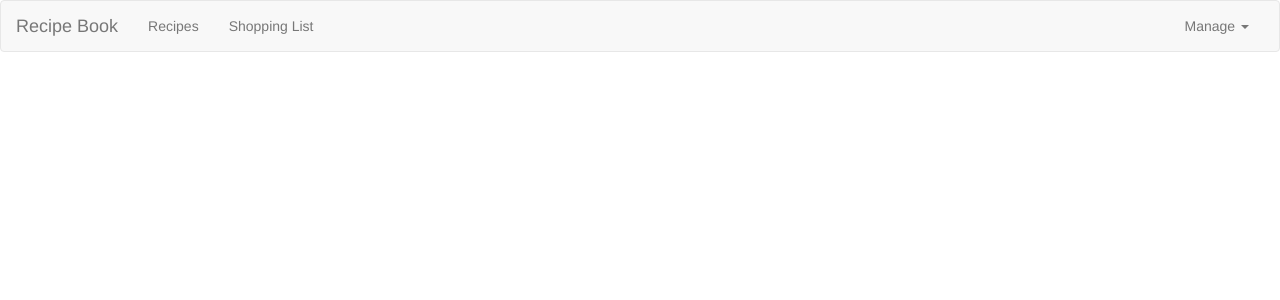
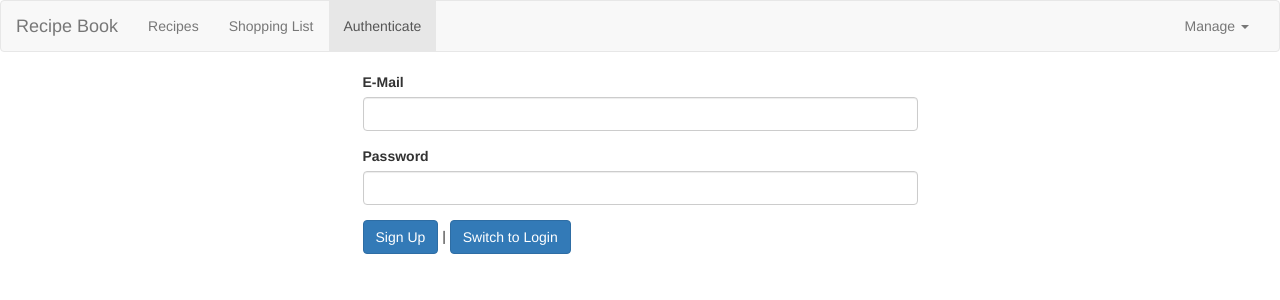
Before and after one commit to sa-ritesh/RecipeBook-Angular, an Angular app: page /auth in a window 1280 px wide. Before the commit this address led to /. Shown: the top 300 px of the page. Built offline with nearby package versions, Linux system fonts and the light colour scheme.

Commit message:
auth component

```diff
--- a/src/app/app-routing.module.ts
+++ b/src/app/app-routing.module.ts
@@ -1,6 +1,7 @@
 import { NgModule } from "@angular/core";
 import { BrowserModule } from "@angular/platform-browser";
 import { RouterModule, Routes } from "@angular/router";
+import { AuthComponent } from "./auth/auth.component";
 import { RecipeStartComponent } from "./recipe-start/recipe-start.component";
 import { RecipeDetailComponent } from "./recipes/recipe-detail/recipe-detail.component";
 import { RecipeEditComponent } from "./recipes/recipe-edit/recipe-edit.component";
@@ -17,6 +18,7 @@
         {path:':id/edit',component:RecipeEditComponent,resolve:[RecipesResolverService]}
     ]},
     {path:'shopping-list',component:ShoppingListComponent},
+    {path:'auth',component:AuthComponent}
 
 ]
 @NgModule({
--- a/src/app/app.module.ts
+++ b/src/app/app.module.ts
@@ -20,6 +20,7 @@
 import { RecipeService } from './recipes/recipe.service';
 import { DataStorageService } from './recipes/data-storabe.service';
 import { RecipesResolverService } from './recipes/recipes-resolver.service';
+import { AuthComponent } from './auth/auth.component';
 
 @NgModule({
   declarations: [
@@ -33,7 +34,8 @@
     ShoppingEditComponent,
     DropdownDirective,
     RecipeStartComponent,
-    RecipeEditComponent
+    RecipeEditComponent,
+    AuthComponent
   ],
   imports: [
     BrowserModule,
--- /dev/null
+++ b/src/app/auth/auth.component.html
@@ -0,0 +1,18 @@
+<div class="row">
+    <div class="col-xs-12 col-md-6 col-md-offset-3">
+      <form>
+        <div class="form-group">
+          <label for="email">E-Mail</label>
+          <input type="email" id="email" class="form-control" />
+        </div>
+        <div class="form-group">
+          <label for="password">Password</label>
+          <input type="password" id="password" class="form-control" />
+        </div>
+        <div>
+          <button class="btn btn-primary">Sign Up</button> |
+          <button class="btn btn-primary">Switch to Login</button>
+        </div>
+      </form>
+    </div>
+  </div>
--- a/src/app/header/header.component.html
+++ b/src/app/header/header.component.html
@@ -7,6 +7,7 @@
         <ul class="nav navbar-nav">
           <li routerLinkActive="active"><a routerLink='/recipes'>Recipes</a></li>
           <li routerLinkActive="active"><a routerLink='/shopping-list'>Shopping List</a></li>
+          <li routerLinkActive="active"><a routerLink='/auth'>Authenticate</a></li>
         </ul>
         <ul class="nav navbar-nav navbar-right">
           <li class="dropdown" appDropdown>
```
Also changed, not shown: src/app/auth/auth.component.ts (added, +7 -0 lines).
